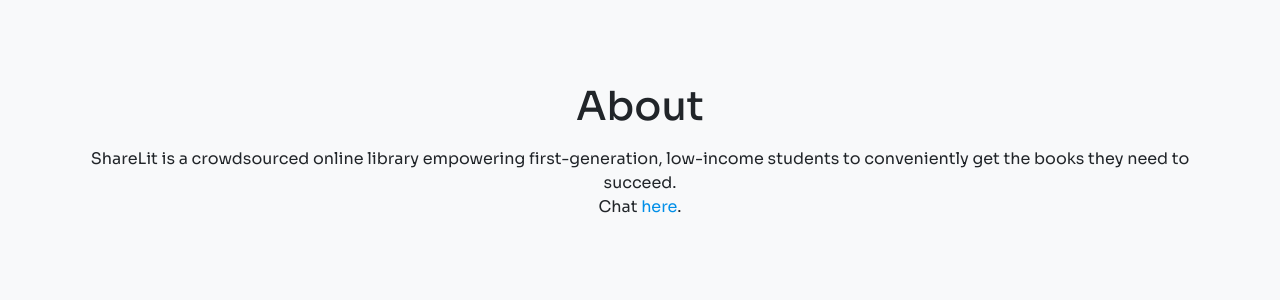
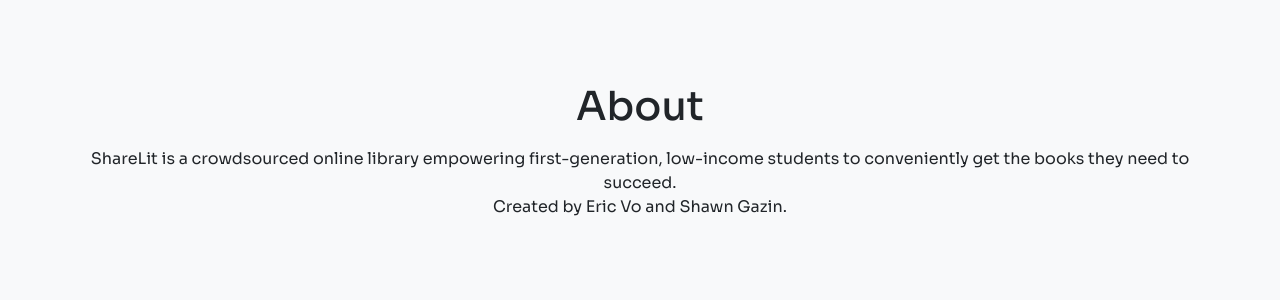
Before and after one commit to eric-vo/sharelit, a Flask app: page /about in a window 1280 px wide. Shown: the part 140-440 px from the top of the page. Run offline with Flask 3, Linux system fonts and the light colour scheme; some libraries are stand-ins or nearby versions.

Commit message:
Update format

```diff
--- a/static/styles.css
+++ b/static/styles.css
@@ -37,7 +37,7 @@
 
 #duration {
     margin-right: 2px;
-    max-width: 45px;
+    max-width: 60px;
 }
 
 #time-period {
--- a/templates/about.html
+++ b/templates/about.html
@@ -11,8 +11,8 @@
             <div>
                 ShareLit is a crowdsourced online library empowering first-generation, low-income students to conveniently get the books they need to succeed.
             </div>
-            <div class="mb-3">
-                Chat <a href="/chat">here</a>.
+            <div>
+                Created by Eric Vo and Shawn Gazin.
             </div>
         </div>
     </div>
```
